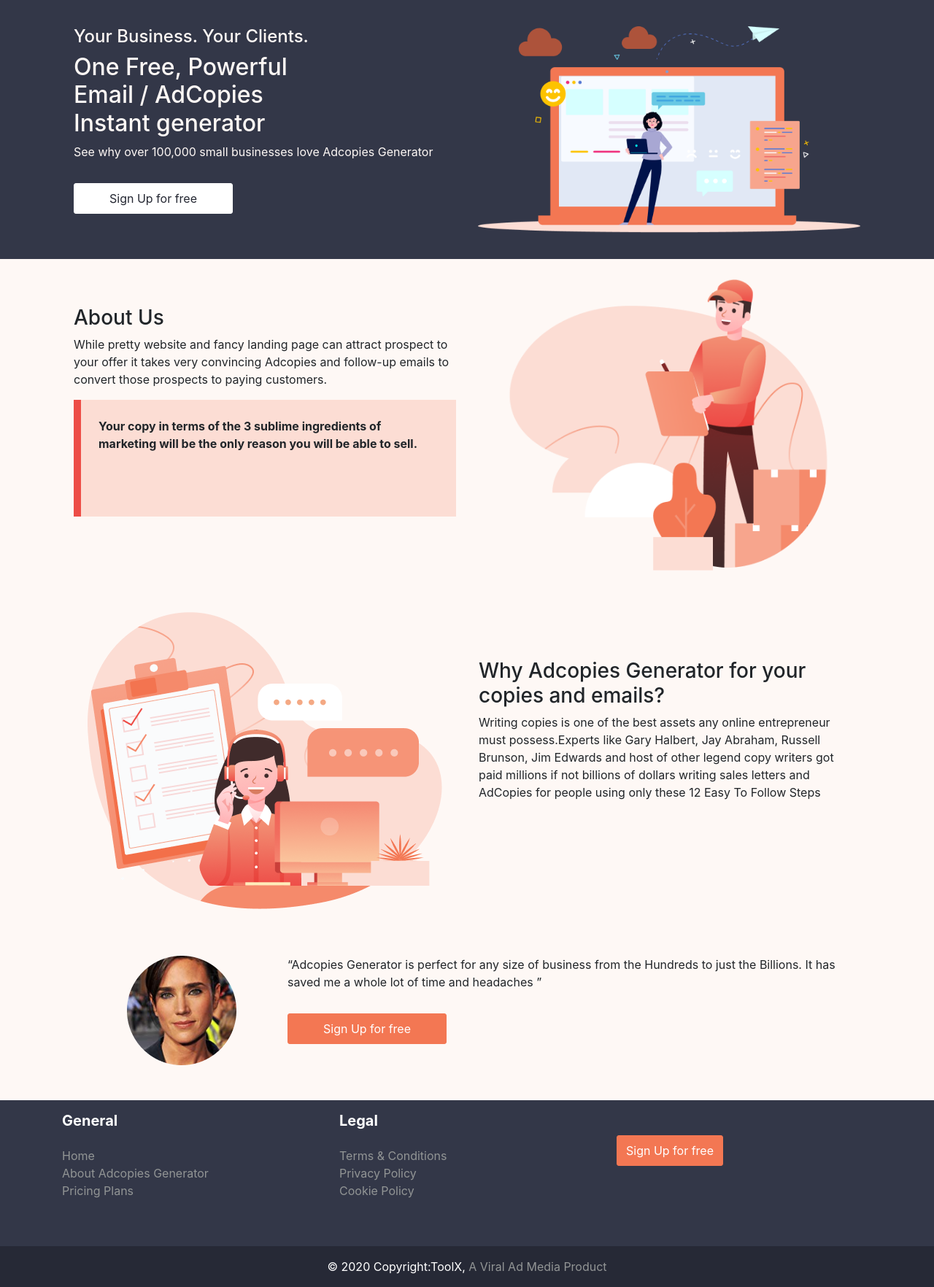
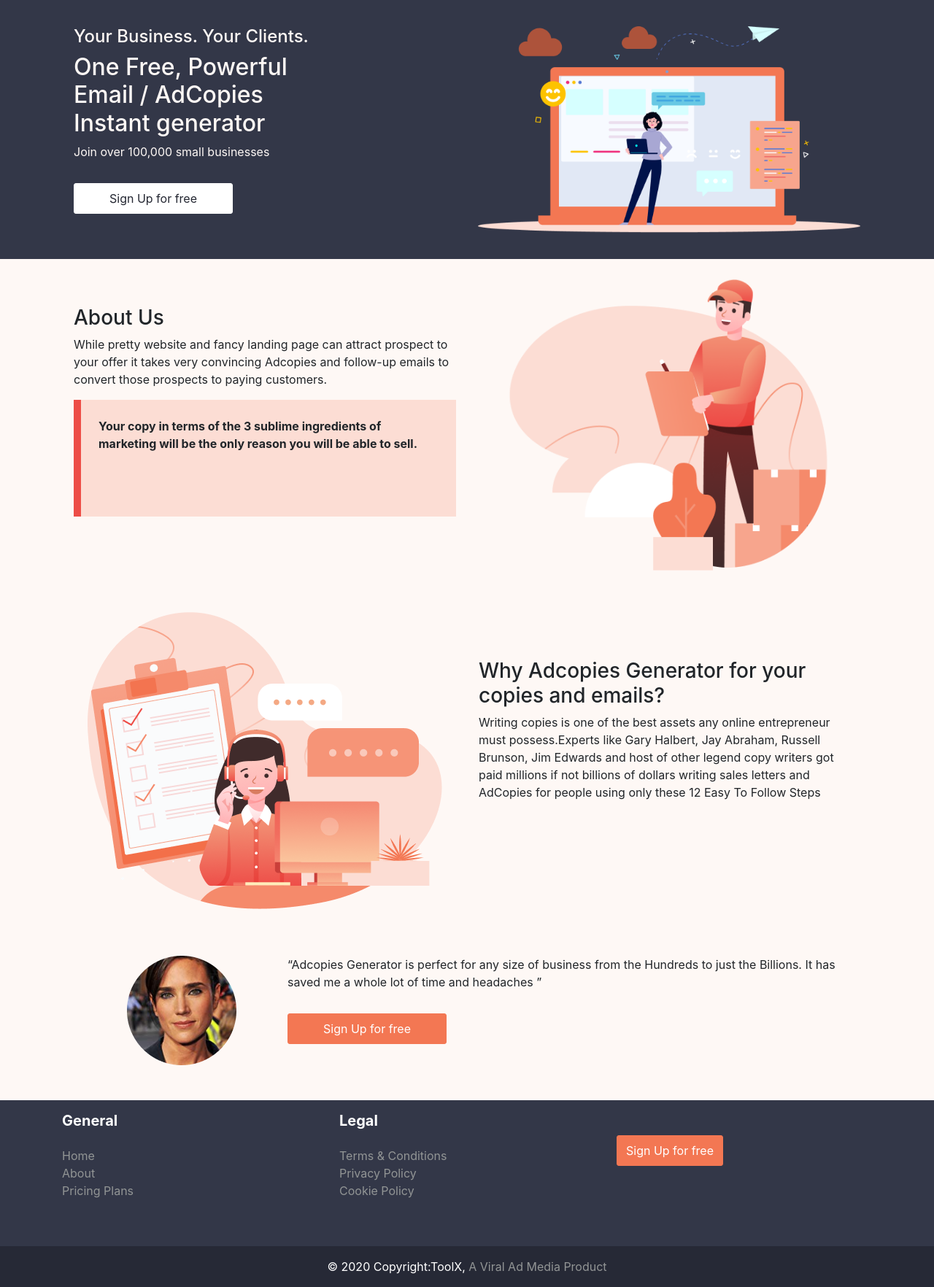
Before and after one commit to AzeezBello/toolx, a Django app: page / in a window 1280 px wide. Shown: the part 68-1832 px from the top of the page at 73% size. Run offline with Django 3.2, Linux system fonts and the light colour scheme; some libraries are stand-ins or nearby versions.

Commit message:
Adcopies Generator

```diff
--- a/templates/footer.html
+++ b/templates/footer.html
@@ -23,7 +23,7 @@
             <a href="/">Home</a>
           </li>
           <li>
-            <a href="/about">About Adcopies Generator</a>
+            <a href="/about">About</a>
           </li>
           <li>
             <a href="/pricing">Pricing Plans</a>
--- a/templates/index.html
+++ b/templates/index.html
@@ -10,7 +10,7 @@
               <div class="col-sm-6">
                   <h4>Your Business. Your Clients.</h4>
                   <h2>One Free, Powerful </br> Email / AdCopies </br>Instant generator</h2>
-                  <p>See why over 100,000 small businesses love Adcopies Generator</p>
+                  <p>Join over 100,000 small businesses</p>
                   <div class="cta">
                       <a href="/signup" ><button type="button" class=" xbtn-white btn btn-primary px-5 py-2">Sign Up for free</button></a>
 <!--                      <a href="/campaign/create" class="ml-4">Take the tour &rarr;</a>-->
```
